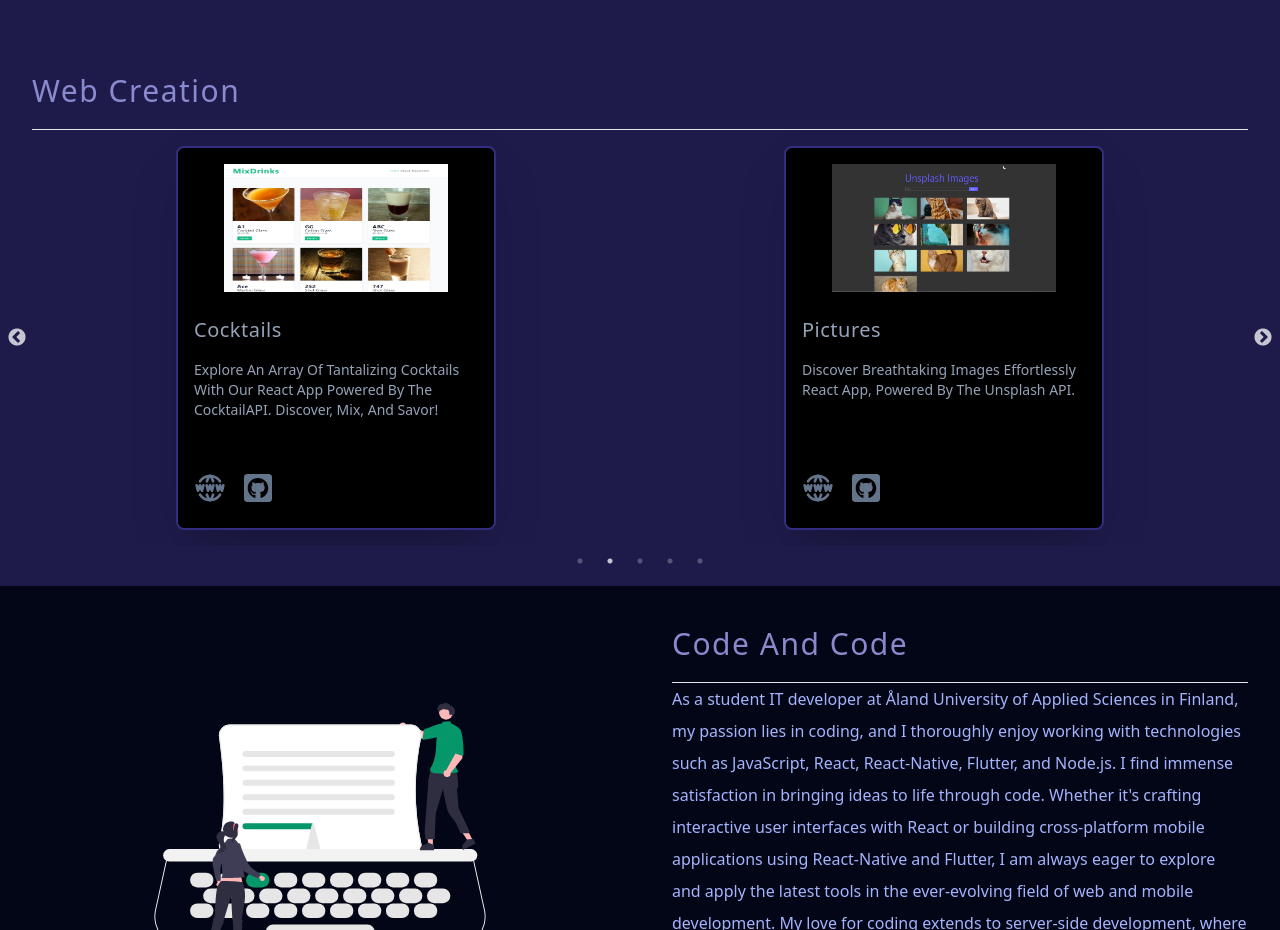
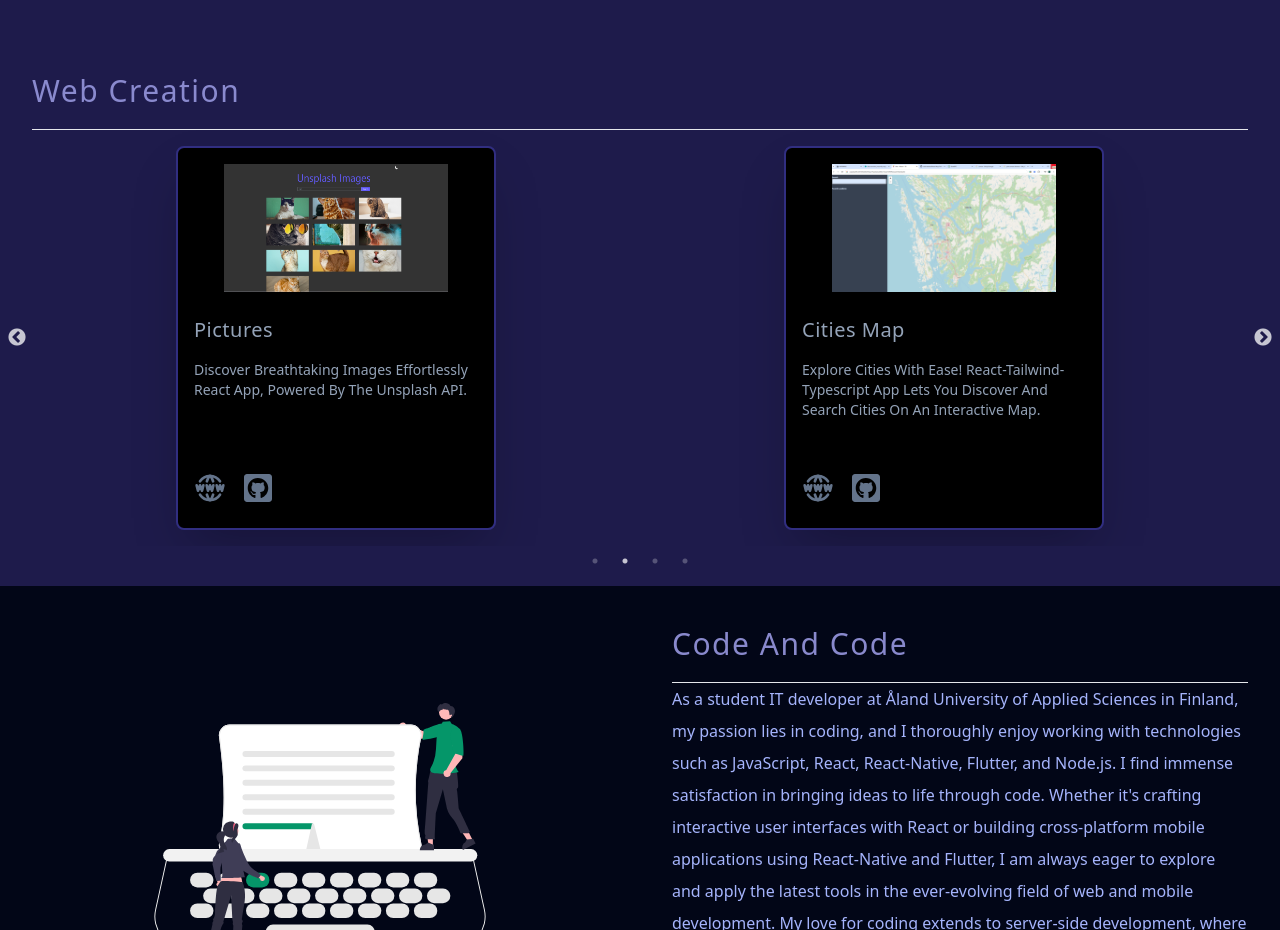
Before and after one commit to radu-bordea/React-Tailwind-Portfolio, a React (Vite) app: page / in a window 1280 px wide. Shown: the part 1780-2710 px from the top of the page. Built offline with nearby package versions, Linux system fonts and the light colour scheme.

Commit message:
modify project lists

```diff
--- a/src/components/ProjectsCard.jsx
+++ b/src/components/ProjectsCard.jsx
@@ -19,7 +19,7 @@ const ProjectsCard = ({ url, img, github, title, text }) => {
         </p>
         <div className="mt-4 flex gap-x-4">
           <a href={url}>
-            <TbWorldWww className="h-8 w-8 text-slate-500 hover:text-slate-400 duration-300" />
+             <TbWorldWww className="h-8 w-8 text-slate-500 hover:text-slate-400 duration-300" />
           </a>
           <a href={github}>
             <FaGithubSquare className="h-8 w-8 text-slate-500 hover:text-slate-400 duration-300" />
--- a/src/data.jsx
+++ b/src/data.jsx
@@ -1,6 +1,5 @@
 import { nanoid } from "nanoid";
 import { FaHtml5, FaJs, FaReact, FaNodeJs } from "react-icons/fa";
-import project1 from "./assets/project1.png";
 import project2 from "./assets/project2.png";
 import project3 from "./assets/project3.png";
 import project4 from "./assets/project4.png";
@@ -43,14 +42,6 @@ export const skills = [
 export const projects = [
   {
     id: nanoid(),
-    img: project1,
-    url: "https://react-buy-in-store.netlify.app/",
-    github: "https://github.com/radu-bordea/ReactStore.git",
-    title: "React Store App",
-    text: "Check out our React Store application, featuring Redux Toolkit for state management, React Query, and Tailwind CSS.",
-  },
-  {
-    id: nanoid(),
     img: project2,
     url: "https://react-mixdrinks.netlify.app/",
     github: "https://github.com/radu-bordea/React-MixDrinks.git",
```
Also changed, not shown: src/assets/project1.png (deleted).
